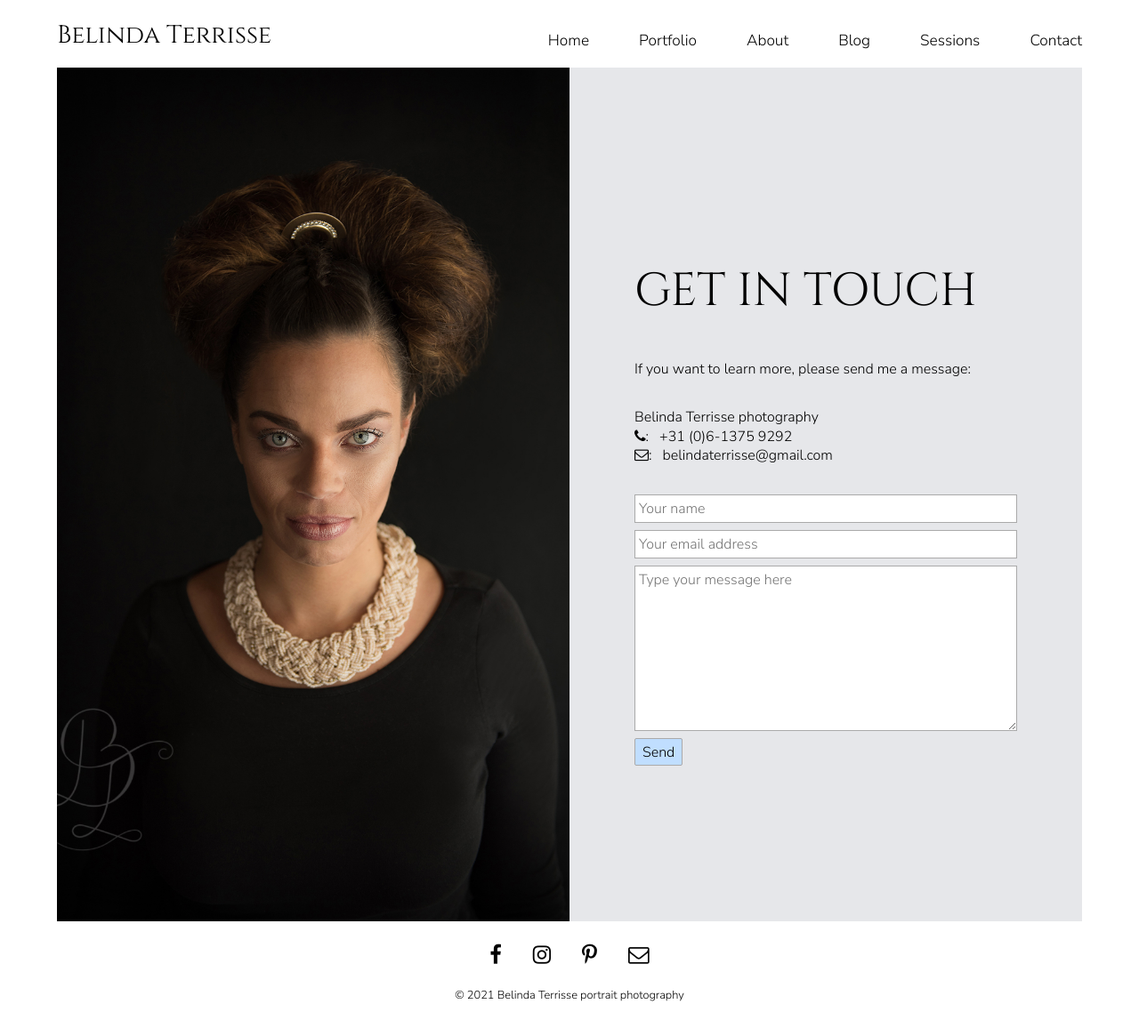
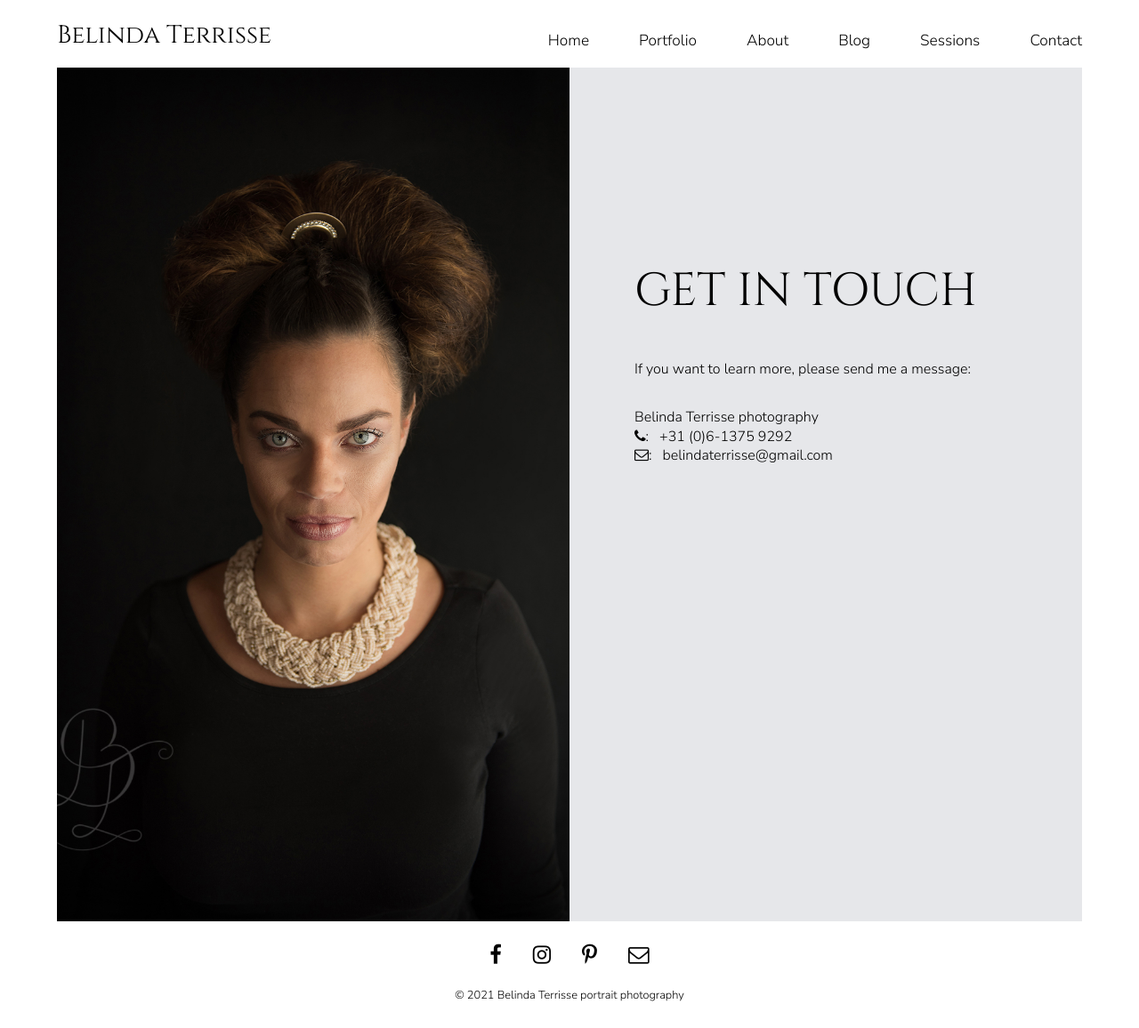
Before and after one commit to cmbybelin/cmbybelin.github.io, a Jekyll site: the page built from contact.html, in a window 1280 px wide and 1156 px high. Shown: the whole window at 89% size. Built offline with Jekyll 4.4.1, drawn with Linux system fonts in a browser that asks for light colours.

Commit message:
Remove contact form

```diff
--- a/contact.html
+++ b/contact.html
@@ -35,19 +35,6 @@ bg_photo: /images/portrait-129.jpg
   <button class="button" type='submit'>Verzend</button>
 </form>
 
-</div><div lang="en">
-
-<form class="contact-info" action="" method="post">
-  <input type='hidden' name='redirect_to' value='{{ site.url }}/contact.html#thanks' />
-  <input type="hidden" name="humancheck" value="" />
-
-  <input type="text" name="name" required placeholder="Your name"/>
-  <input type="email" name="email" required placeholder="Your email address"/>
-  <textarea name="message" rows="8" required placeholder="Type your message here"></textarea>
-
-  <button class="button" type='submit'>Send</button>
-</form>
-
 </div>
 
 <div class="contact-thanks" id="thanks">
```
